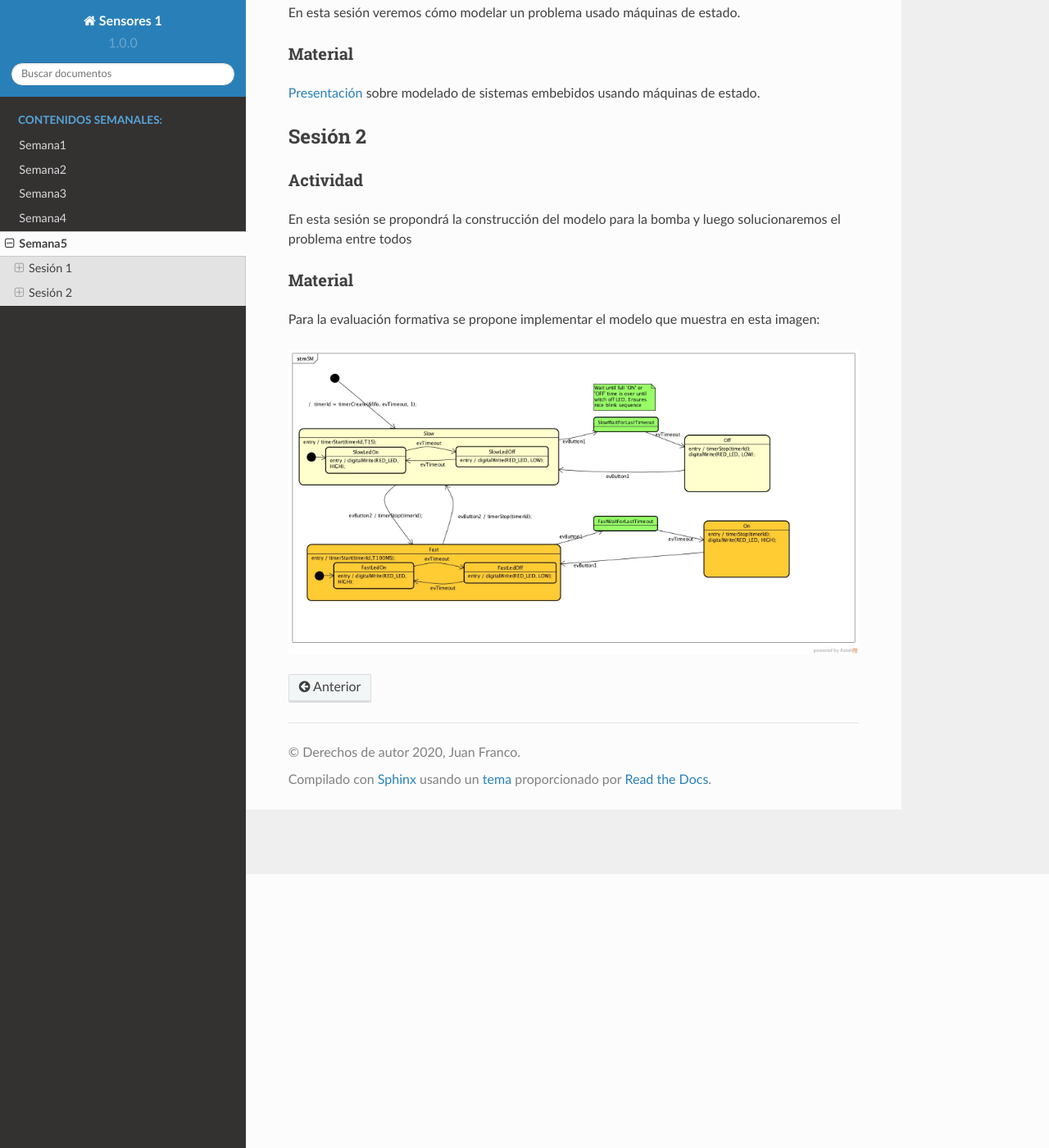
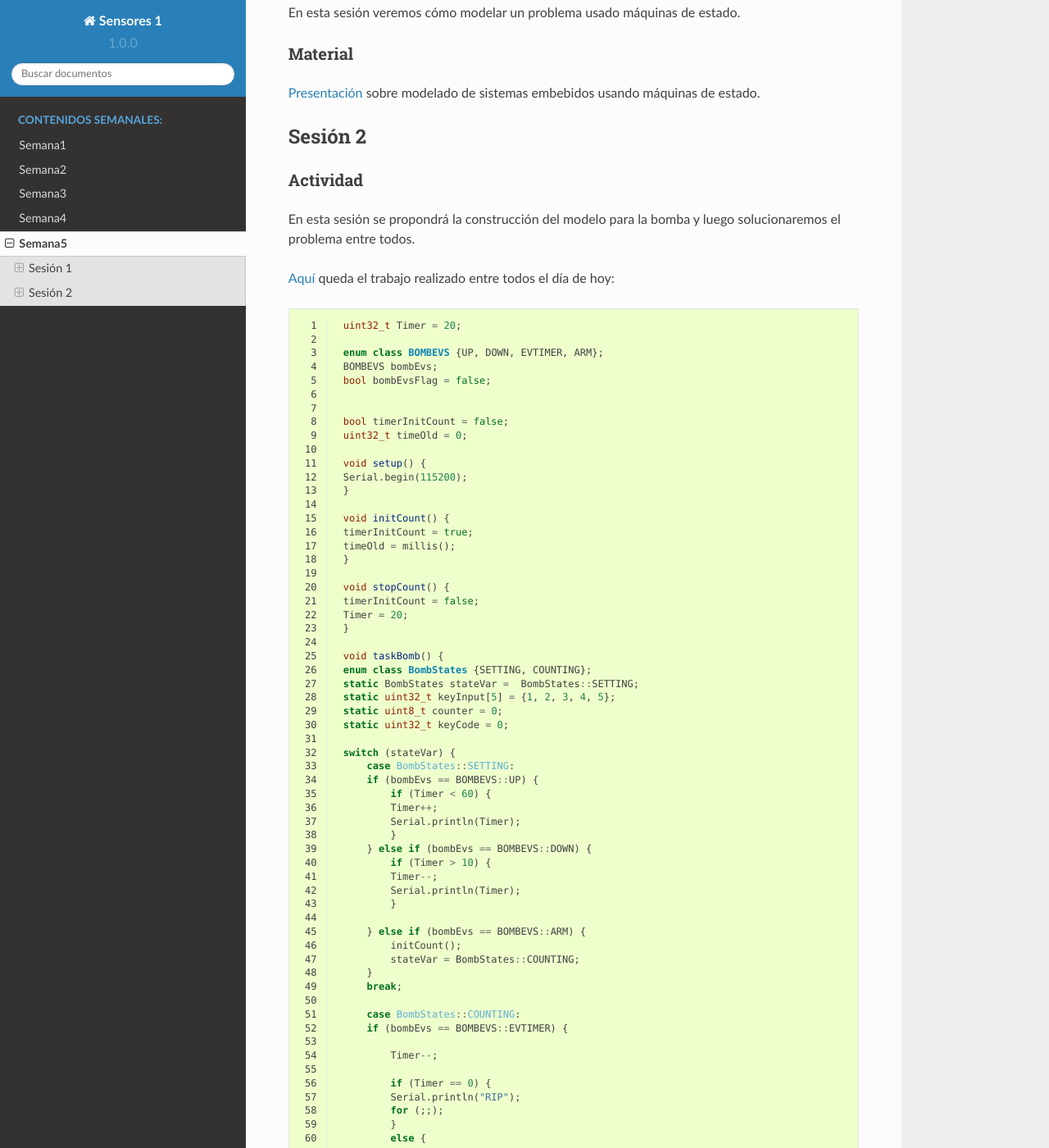
Before and after one commit to juanferfranco/sensores1, a Sphinx documentation site: the page built from docs/_semana5/semana5.rst, in a window 1280 px wide and 1400 px high, scrolled down 334 px. Shown: the whole window at 82% size. Built offline with Sphinx 7.4.7 and the Read the Docs theme 2.0.0, drawn with Linux system fonts in a browser that asks for light colours; some of the changed text lies outside the part shown.

Commit message:
add code from week 5

```diff
--- a/docs/_semana5/semana5.rst
+++ b/docs/_semana5/semana5.rst
@@ -23,7 +23,151 @@ Sesión 2
 Actividad
 ^^^^^^^^^^
 En esta sesión se propondrá la construcción del modelo para la bomba y luego
-solucionaremos el problema entre todos
+solucionaremos el problema entre todos.
+
+`Aquí <./bomb.ino>`__ queda el trabajo realizado entre todos el día de hoy:
+
+.. code-block:: cpp
+   :lineno-start: 1
+
+    uint32_t Timer = 20;
+
+    enum class BOMBEVS {UP, DOWN, EVTIMER, ARM};
+    BOMBEVS bombEvs;
+    bool bombEvsFlag = false;
+
+
+    bool timerInitCount = false;
+    uint32_t timeOld = 0;
+
+    void setup() {
+    Serial.begin(115200);
+    }
+
+    void initCount() {
+    timerInitCount = true;
+    timeOld = millis();
+    }
+
+    void stopCount() {
+    timerInitCount = false;
+    Timer = 20;
+    }
+
+    void taskBomb() {
+    enum class BombStates {SETTING, COUNTING};
+    static BombStates stateVar =  BombStates::SETTING;
+    static uint32_t keyInput[5] = {1, 2, 3, 4, 5};
+    static uint8_t counter = 0;
+    static uint32_t keyCode = 0;
+
+    switch (stateVar) {
+        case BombStates::SETTING:
+        if (bombEvs == BOMBEVS::UP) {
+            if (Timer < 60) {
+            Timer++;
+            Serial.println(Timer);
+            }
+        } else if (bombEvs == BOMBEVS::DOWN) {
+            if (Timer > 10) {
+            Timer--;
+            Serial.println(Timer);
+            }
+
+        } else if (bombEvs == BOMBEVS::ARM) {
+            initCount();
+            stateVar = BombStates::COUNTING;
+        }
+        break;
+
+        case BombStates::COUNTING:
+        if (bombEvs == BOMBEVS::EVTIMER) {
+
+            Timer--;
+
+            if (Timer == 0) {
+            Serial.println("RIP");
+            for (;;);
+            }
+            else {
+
+            Serial.println(Timer);
+            }
+        }
+        else if (bombEvs == BOMBEVS::UP) {
+            if (counter < 5) {
+            keyCode = keyCode + 8 * keyInput[counter];
+            counter++;
+            }
+        } else if (bombEvs == BOMBEVS::DOWN) {
+            if (counter < 5) {
+            keyCode = keyCode + 17 * keyInput[counter];
+            counter++;
+            }
+        } else if (bombEvs == BOMBEVS::ARM) {
+            if(keyCode == 165){
+                    keyCode = 0;
+                    counter = 0;
+                    Serial.println(":)");
+                    stopCount();
+                    stateVar = BombStates::SETTING;
+            }
+            else{
+                counter = 0;
+                keyCode = 0;
+            }
+        }
+
+        break;
+
+    }
+    }
+
+    void taskInputSerial() {
+    if (Serial.available()) {
+        int dataRx = Serial.read();
+        if (dataRx == 'u') {
+        bombEvs  = BOMBEVS::UP;
+        bombEvsFlag = true;
+        }
+        else if (dataRx == 'd') {
+        bombEvs  = BOMBEVS::DOWN;
+        bombEvsFlag = true;
+        }
+        else if (dataRx == 'a') {
+        bombEvs  = BOMBEVS::ARM;
+        bombEvsFlag = true;
+        }
+
+
+    }
+    }
+
+    void taskTime() {
+    if (timerInitCount == true) {
+        uint32_t timeNow = millis();
+        if ( (timeNow - timeOld) >= 1000 ) {
+        timeOld = timeNow;
+        bombEvs = BOMBEVS::EVTIMER;
+        bombEvsFlag = true;
+        }
+    }
+    }
+
+    void loop() {
+
+
+    taskInputSerial();
+
+    taskTime();
+
+    if (bombEvsFlag == true) {
+        bombEvsFlag = false;
+        taskBomb();
+    }
+
+    }
+
 
 Material
 ^^^^^^^^^
```
Also changed, not shown: 2 other files.
